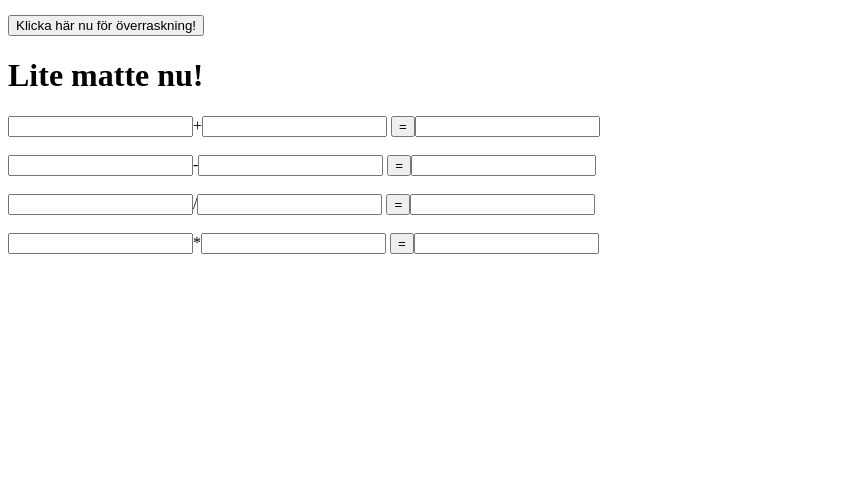
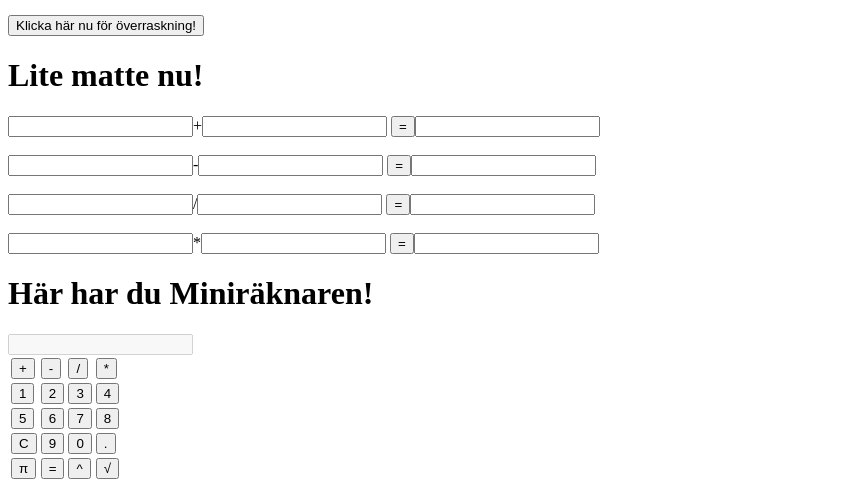
Before and after one commit to ntisod/egen-webbsajt-Klaudia-chan, a plain HTML site: page javascript-exempel.html in a window 1280 px wide. Shown: the part 699-1189 px from the top of the page, without its empty margins (0-865 px from the left). Before the commit the page ends 961 px from the top, so only its background shows below. Drawn offline with Linux system fonts and the light colour scheme.

Commit message:
Slutkoden
Det finns alla 9 uppgifter vi har fått samt miniräknare uppgiften.

```diff
--- a/javascript-exempel.html
+++ b/javascript-exempel.html
@@ -38,6 +38,40 @@ va snäll och säg vad du heter!: <input id="name" type="text" ><br><br>
 <br><br>
 <input id="num14" type="text">*<input id="num24" type="text"> <button type="button" onclick="math3()">= </button><input id="svar4" type="text">
 
+<h1>Här har du Miniräknaren!</h1>
+<input type="text" name="" id="inputten" disabled>
+<table>
+    <tr>
+        <td><button onclick="newInput('+')">+</button></td>
+        <td><button onclick="newInput('-')">-</button></td>
+        <td><button onclick="newInput('/')">/</button></td>
+        <td><button onclick="newInput('*')">*</button></td>
+    </tr>
+    <tr>
+        <td><button onclick="newInput('1')">1</button></td>
+        <td><button onclick="newInput('2')">2</button></td>
+        <td><button onclick="newInput('3')">3</button></td>
+        <td><button onclick="newInput('4')">4</button></td>
+    </tr>
+    <tr>
+        <td><button onclick="newInput('5')">5</button></td>
+        <td><button onclick="newInput('6')">6</button></td>
+        <td><button onclick="newInput('7')">7</button></td>
+        <td><button onclick="newInput('8')">8</button></td>
+    </tr>
+    <tr>
+        <td><button onclick="oldInput()">C</button></td>
+        <td><button onclick="newInput('9')">9</button></td>
+        <td><button onclick="newInput('0')">0</button></td>
+        <td><button onclick="newInput('.')">.</button></td>
+    </tr>
+    <tr>
+        <td><button onclick="newInput('3.14')">π</button></td>
+        <td><button onclick="calculate()">=</button></td>
+        <td><button onclick="newInput('^')">^</button></td>
+        <td><button onclick="newInput('√(')">√</button></td>
+    </tr>
+</table>
 
 
 
--- a/javascript-exempel.js
+++ b/javascript-exempel.js
@@ -42,3 +42,16 @@ function math3(){
     var x2 = parseFloat(document.getElementById("num24").value);
     document.getElementById("svar4").value = x1 * x2;
 }
+function newInput(str) {
+    document.getElementById("inputten").value += str;
+}
+function calculate(){
+    var inputten = String(document.getElementById("inputten").value);
+    inputten=inputten.replace(/\^/g, "**");
+    inputten=inputten.replace(/√/g, "math.sqrt");
+    console.log(inputten);
+    document.getElementById("inputten").value = eval(inputten);
+}
+function oldInput(){
+    document.getElementById("inputten").value = "";
+}
```
